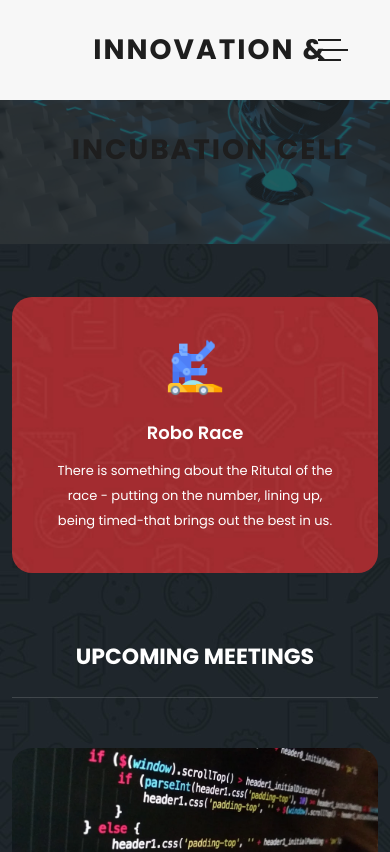
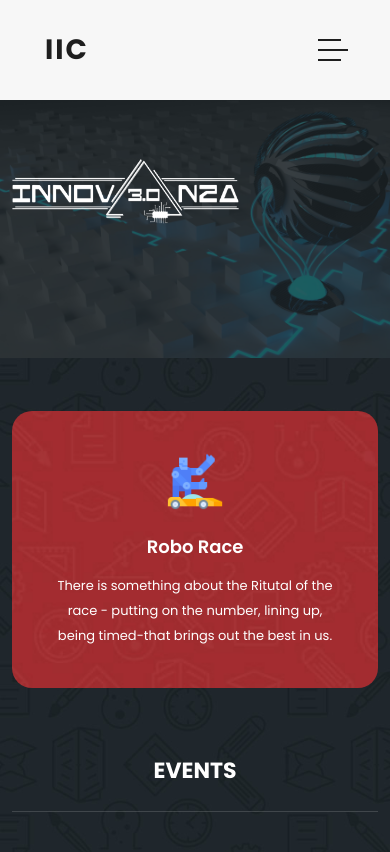
Before and after one commit to Siddhantmi/iicbietjhansi, a plain HTML site: page index.html in a window 390 px wide. Shown: the top 852 px of the page. Drawn offline with nearby package versions, Linux system fonts and the light colour scheme.

Commit message:
corrected header and main banner

```diff
--- a/assets/css/templatemo-edu-meeting.css
+++ b/assets/css/templatemo-edu-meeting.css
@@ -1,33 +1,4 @@
-/*
-
-TemplateMo 569 Edu Meeting
-
-https://templatemo.com/tm-569-edu-meeting
-
-*/
-
-/* ---------------------------------------------
-Table of contents
-------------------------------------------------
-01. font & reset css
-02. reset
-03. global styles
-04. header
-05. banner
-06. features
-07. testimonials
-08. contact
-09. footer
-10. preloader
-11. search
-12. portfolio
-
---------------------------------------------- */
-/*
----------------------------------------------
-font & reset css
----------------------------------------------
-*/
+
 @import url("https://fonts.googleapis.com/css?family=Poppins:100,200,300,400,500,600,700,800,900");
 /*
 ---------------------------------------------
@@ -272,9 +243,8 @@ header
 
 
 .header-area {
-  background-color: rgba(250,250,250,0.15);
+  background-color: rgba(189, 184, 184, 0.15);
   position: absolute;
-
   left: 0;
   right: 0;
   z-index: 100;
@@ -676,6 +646,24 @@ header
   }
 }
 
+/* cutom css
+@media (max-width: 767px) {
+  .heading {
+    font-size: 40%;
+    margin-left: -20px;
+  }
+
+  #top{
+    margin-top: 25%;
+  }
+
+  .front-img{
+    margin-left: 40%;
+
+  margin-left: -80px;
+  }
+} */
+
 
 /*
 ---------------------------------------------
@@ -766,10 +754,14 @@ banner
 
 }
 
+.front-banner{
+  width:110%;
+
+}
 .front-img{
   width:60%;
-  margin-top: -200px;
-  margin-left: -80px;
+  margin-top: -250px;
+  margin-left: -30px;
 }
 /*
 ---------------------------------------------
@@ -1838,3 +1830,23 @@ responsive
   }
 
 }
+
+/* custom css */
+@media(min-width : 767px){
+  .heading2{
+    display: none;
+  }
+}
+
+@media(max-width:767px){
+  #top{
+    margin-top:90px;
+  }
+  .front-img{
+    margin-left : 0px;
+    margin-top: -120px;
+  }
+  .heading1{
+    display: none;
+  }
+}
--- a/index.html
+++ b/index.html
@@ -9,7 +9,7 @@
     <meta name="author" content="TemplateMo">
     <link href="https://fonts.googleapis.com/css?family=Poppins:100,200,300,400,500,600,700,800,900" rel="stylesheet">
 
-    <title>Education Meeting HTML5 Template</title>
+    <title> IIC | HOME </title>
 
     <!-- Bootstrap core CSS -->
     <link href="vendor/bootstrap/css/bootstrap.min.css" rel="stylesheet">
@@ -20,18 +20,10 @@
     <link rel="stylesheet" href="assets/css/templatemo-edu-meeting.css">
     <link rel="stylesheet" href="assets/css/owl.css">
     <link rel="stylesheet" href="assets/css/lightbox.css">
-<!--
 
-TemplateMo 569 Edu Meeting
-
-https://templatemo.com/tm-569-edu-meeting
-
--->
   </head>
 
 <body>
-
-
 
   <!-- ***** Header Area Start ***** -->
   <header class="header-area header-sticky">
@@ -41,15 +33,16 @@ https://templatemo.com/tm-569-edu-meeting
                   <nav class="main-nav">
                       <!-- ***** Logo Start ***** -->
                       <a href="index.html" class="logo">
-                    <!--  <img src="assets/images/logo.png" alt=""> -->
-                          <div class="heading">Innovation & Incubation Cell</div>
+                        <!-- <img src="assets\images\logo of iic black.png"  srcset=""> -->
+
+                          <div class="heading1">Innovation & Incubation Cell</div>
+                          <div class="heading2">IIC</div>
                       </a>
                       <!-- ***** Logo End ***** -->
                       <!-- ***** Menu Start ***** -->
                       <ul class="nav">
                           <li class="scroll-to-section"><a href="#top" class="active">Home</a></li>
                           <li><a href="meetings.html">Meetings</a></li>
-                          <!-- <li class="scroll-to-section"><a href="#apply">Apply Now</a></li> -->
                           <li class="has-sub">
                               <a href="javascript:void(0)">Pages</a>
                               <ul class="sub-menu">
@@ -57,7 +50,6 @@ https://templatemo.com/tm-569-edu-meeting
                                   <li><a href="meeting-details.html">Meeting Details</a></li>
                               </ul>
                           </li>
-                          <!-- <li class="scroll-to-section"><a href="#courses">Courses</a></li>  -->
                           <li class="scroll-to-section"><a href="#contact">Contact Us</a></li>
                       </ul>
                       <a class='menu-trigger'>
@@ -73,27 +65,15 @@ https://templatemo.com/tm-569-edu-meeting
 
   <!-- ***** Main Banner Area Start ***** -->
   <section class="section main-banner" id="top" data-section="section1">
-      <!-- <video autoplay muted loop id="bg-video">
-          <source src="assets/images/course-video.mp4" type="video/mp4" />
-      </video> -->
-
-      <img src="assets\images\front bgimage.jpg" alt="" srcset="">
-
-
-
+    <img class="front-banner" src="assets\images\front bgimage.jpg" alt="" srcset="">
       <div class="video-overlay header-text">
           <div class="container">
             <div class="row">
               <div class="col-lg-12">
                 <div class="caption">
-              <!-- <h6>Welcome to</h6> -->
-              <!-- <h2>Welcome to Education</h2> -->
-              <img class="front-img" src="assets\images\LOGO(w).png" alt="Innovanza 3.o logo"  srcset="">
-              <!-- <p>This is an edu meeting HTML CSS template provided by <a rel="nofollow" href="https://templatemo.com/page/1" target="_blank">TemplateMo website</a>. This is a Bootstrap v5.1.3 layout. The video background is taken from Pexels website, a group of young people by <a rel="nofollow" href="https://www.pexels.com/@pressmaster" target="_blank">Pressmaster</a>.</p>
-              <div class="main-button-red">
-                  <div class="scroll-to-section"><a href="#contact">Register now</a></div> -->
+                <img class="front-img" src="assets\images\LOGO(w).png" alt="Innovanza 3.o logo"  srcset="">
+                </div>
               </div>
-          </div>
               </div>
             </div>
           </div>
@@ -171,24 +151,10 @@ https://templatemo.com/tm-569-edu-meeting
       <div class="row">
         <div class="col-lg-12">
           <div class="section-heading">
-            <h2>Upcoming Meetings</h2>
+            <h2>Events</h2>
           </div>
         </div>
-        <!-- <div class="col-lg-4">
-          <div class="categories">
-            <h4>Meeting Catgories</h4>
-            <ul>
-              <li><a href="#">Sed tempus enim leo</a></li>
-              <li><a href="#">Aenean molestie quis</a></li>
-              <li><a href="#">Cras et metus vestibulum</a></li>
-              <li><a href="#">Nam et condimentum</a></li>
-              <li><a href="#">Phasellus nec sapien</a></li>
-            </ul>
-            <div class="main-button-red">
-              <a href="meetings.html">All Upcoming Meetings</a>
-            </div>
-          </div>
-        </div> -->
+
         <div class="col-lg-12">
           <div class="row" style="justify-content: center;">
             <div class="col-lg-3">
@@ -245,9 +211,6 @@ https://templatemo.com/tm-569-edu-meeting
                   <a href="meeting-details.html"><img src="assets/images/meeting-01.jpg" alt="New Lecturer Meeting"></a>
                 </div>
                 <div class="down-content" style="padding: 30px 15px;">
-                  <!-- <div class="date">
-                    <h6>Nov <span>10</span></h6>
-                  </div> -->
                   <a href="meeting-details.html" style="display: flex; justify-content: center;">
                     <h4>Buildocheck</h4>
                   </a>
@@ -259,7 +222,6 @@ https://templatemo.com/tm-569-edu-meeting
                         style="padding:8px 10px;color: white; background-color: brown; border-radius: 20px; border-style: none;">Details</button></a>
                     </div>
                   </div>
-
                 </div>
               </div>
             </div>
@@ -269,9 +231,6 @@ https://templatemo.com/tm-569-edu-meeting
                   <a href="meeting-details.html"><img src="assets/images/coding.webp" alt="New Lecturer Meeting"></a>
                 </div>
                 <div class="down-content" style="padding: 30px 15px;">
-                  <!-- <div class="date">
-                    <h6>Nov <span>10</span></h6>
-                  </div> -->
                   <a href="meeting-details.html" style="display: flex; justify-content: center;">
                     <h4>Code-E-Thon</h4>
                   </a>
@@ -283,7 +242,6 @@ https://templatemo.com/tm-569-edu-meeting
                         style="padding:8px 10px;color: white; background-color: brown; border-radius: 20px; border-style: none;">Details</button>
                     </div>
                   </div>
-
                 </div>
               </div>
             </div>
@@ -307,7 +265,6 @@ https://templatemo.com/tm-569-edu-meeting
                         style="padding:8px 10px;color: white; background-color: brown; border-radius: 20px; border-style: none;">Details</button>
                     </div>
                   </div>
-
                 </div>
               </div>
             </div>
@@ -317,9 +274,6 @@ https://templatemo.com/tm-569-edu-meeting
                   <a href="meeting-details.html"><img src="assets/images/meeting-01.jpg" alt="New Lecturer Meeting"></a>
                 </div>
                 <div class="down-content" style="padding: 30px 15px;">
-                  <!-- <div class="date">
-                    <h6>Nov <span>10</span></h6>
-                  </div> -->
                   <a href="meeting-details.html" style="display: flex; justify-content: center;">
                     <h4>Pich-ers</h4>
                   </a>
@@ -331,7 +285,6 @@ https://templatemo.com/tm-569-edu-meeting
                         style="padding:8px 10px;color: white; background-color: brown; border-radius: 20px; border-style: none;">Details</button>
                     </div>
                   </div>
-
                 </div>
               </div>
             </div>
@@ -341,9 +294,6 @@ https://templatemo.com/tm-569-edu-meeting
                   <a href="meeting-details.html"><img src="assets/images/meeting-01.jpg" alt="New Lecturer Meeting"></a>
                 </div>
                 <div class="down-content" style="padding: 30px 15px;">
-                  <!-- <div class="date">
-                    <h6>Nov <span>10</span></h6>
-                  </div> -->
                   <a href="meeting-details.html" style="display: flex; justify-content: center;">
                     <h4>Roborace</h4>
                   </a>
@@ -355,7 +305,6 @@ https://templatemo.com/tm-569-edu-meeting
                         style="padding:8px 10px;color: white; background-color: brown; border-radius: 20px; border-style: none;">Details</button>
                     </div>
                   </div>
-
                 </div>
               </div>
             </div>
@@ -365,9 +314,6 @@ https://templatemo.com/tm-569-edu-meeting
                   <a href="meeting-details.html"><img src="assets/images/meeting-01.jpg" alt="New Lecturer Meeting"></a>
                 </div>
                 <div class="down-content" style="padding: 30px 15px;">
-                  <!-- <div class="date">
-                    <h6>Nov <span>10</span></h6>
-                  </div> -->
                   <a href="meeting-details.html" style="display: flex; justify-content: center;">
                     <h4>Setu Nirmaan</h4>
                   </a>
@@ -392,9 +338,6 @@ https://templatemo.com/tm-569-edu-meeting
                         alt="New Lecturer Meeting"></a>
                   </div>
                   <div class="down-content" style="padding: 30px 15px;">
-                    <!-- <div class="date">
-                      <h6>Nov <span>10</span></h6>
-                    </div> -->
                     <a href="meeting-details.html" style="display: flex; justify-content: center;">
                       <h4>Shuttle Gateway</h4>
                     </a>
@@ -417,9 +360,6 @@ https://templatemo.com/tm-569-edu-meeting
                         alt="New Lecturer Meeting"></a>
                   </div>
                   <div class="down-content" style="padding: 30px 15px;">
-                    <!-- <div class="date">
-                      <h6>Nov <span>10</span></h6>
-                    </div> -->
                     <a href="meeting-details.html" style="display: flex; justify-content: center;">
                       <h4>Today's Vincy</h4>
                     </a>
@@ -431,7 +371,6 @@ https://templatemo.com/tm-569-edu-meeting
                           style="padding:8px 10px;color: white; background-color: brown; border-radius: 20px; border-style: none;">Details</button>
                       </div>
                     </div>
-
                   </div>
                 </div>
               </div>
@@ -442,9 +381,6 @@ https://templatemo.com/tm-569-edu-meeting
                         alt="New Lecturer Meeting"></a>
                   </div>
                   <div class="down-content" style="padding: 30px 15px;">
-                    <!-- <div class="date">
-                      <h6>Nov <span>10</span></h6>
-                    </div> -->
                     <a href="meeting-details.html" style="display: flex; justify-content: center;">
                       <h4>Transform VI</h4>
                     </a>
@@ -456,7 +392,6 @@ https://templatemo.com/tm-569-edu-meeting
                           style="padding:8px 10px;color: white; background-color: brown; border-radius: 20px; border-style: none;">Details</button>
                       </div>
                     </div>
-
                   </div>
                 </div>
               </div>
@@ -467,9 +402,6 @@ https://templatemo.com/tm-569-edu-meeting
                   <a href="meeting-details.html"><img src="assets/images/meeting-01.jpg" alt="New Lecturer Meeting"></a>
                 </div>
                 <div class="down-content" style="padding: 30px 15px;">
-                  <!-- <div class="date">
-                    <h6>Nov <span>10</span></h6>
-                  </div> -->
                   <a href="meeting-details.html" style="display: flex; justify-content: center;">
                     <h4>Siege Of Tyre</h4>
                   </a>
@@ -481,7 +413,6 @@ https://templatemo.com/tm-569-edu-meeting
                         style="padding:8px 10px;color: white; background-color: brown; border-radius: 20px; border-style: none;">Details</button>
                     </div>
                   </div>
-
                 </div>
               </div>
             </div>
```
